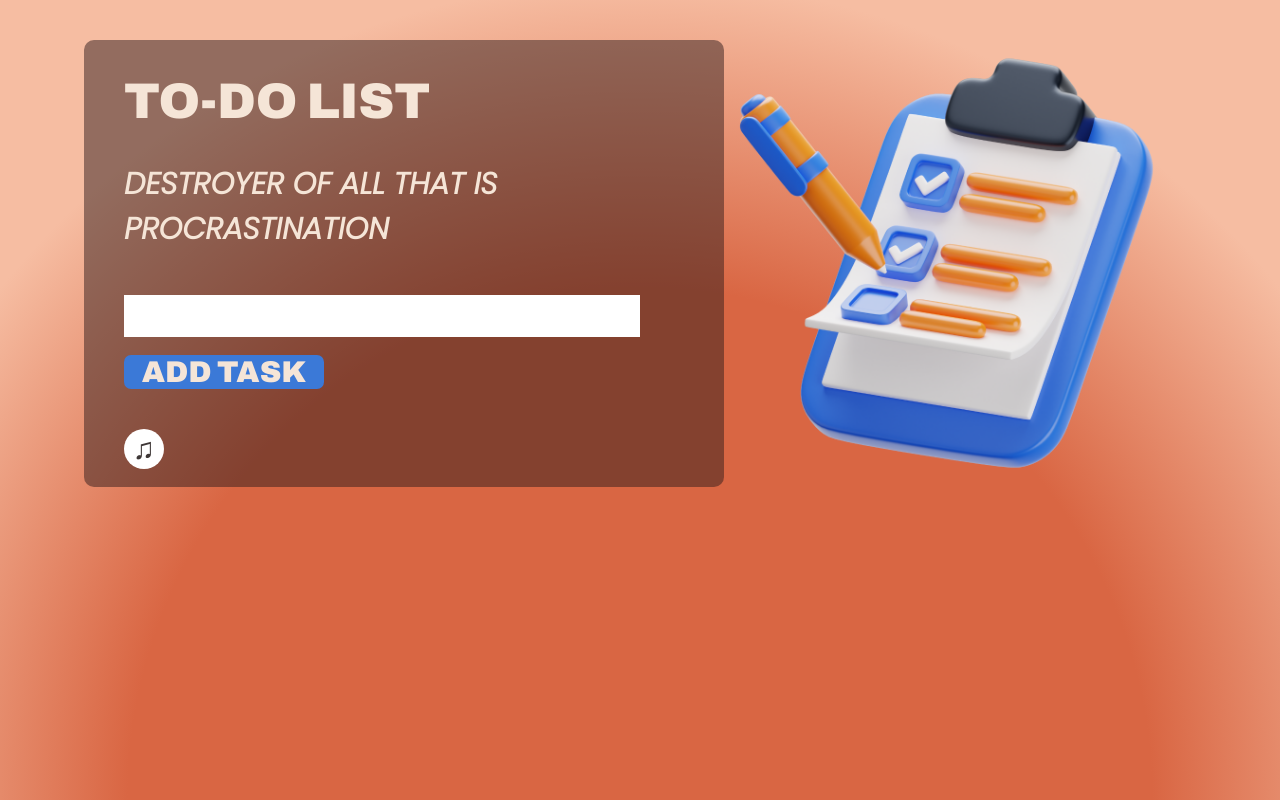
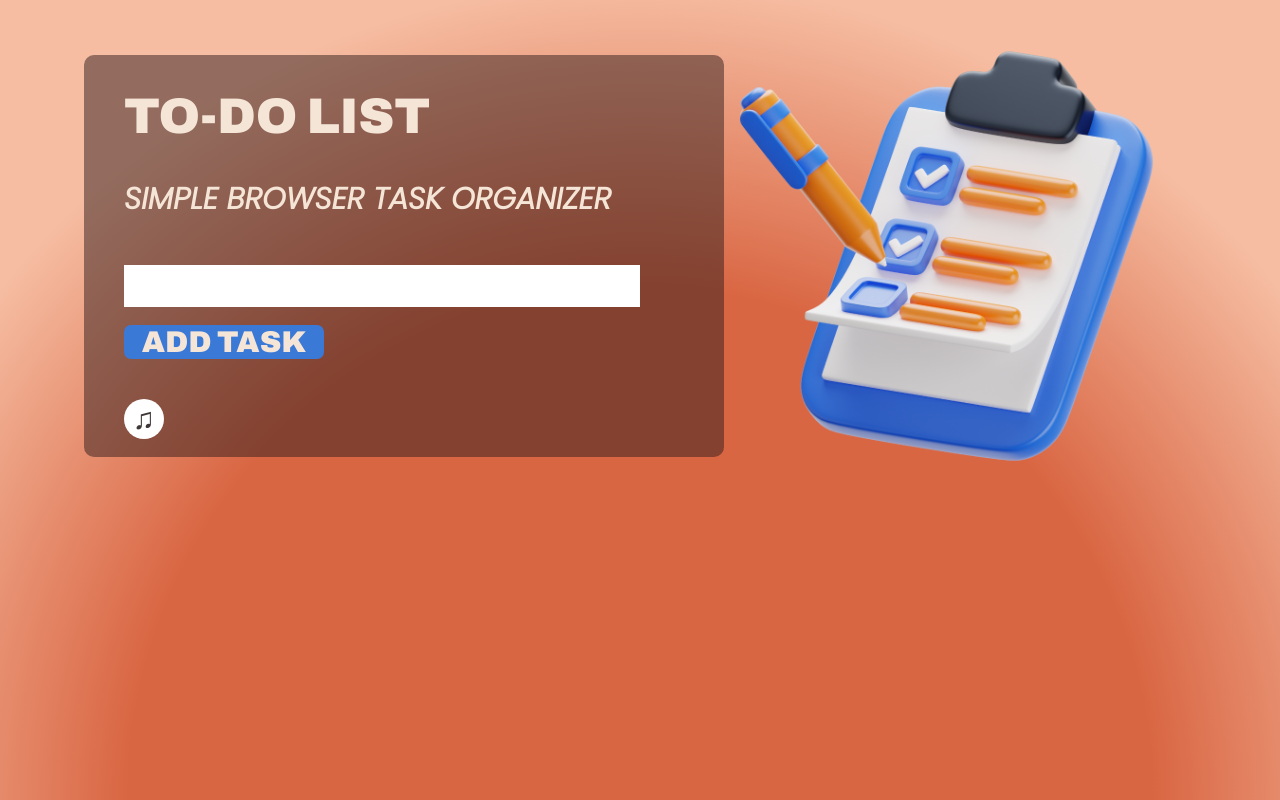
Before and after one commit to morallyearlgrey/todolist, a React (Create React App) app in the folder todolist/: page / in a window 1280 px wide. Built offline with nearby package versions, Linux system fonts and the light colour scheme.

Commit message:
Final changes and hosted

```diff
--- a/todolist/src/App.jsx
+++ b/todolist/src/App.jsx
@@ -23,7 +23,7 @@ function App() {
       <div className="Left">
       <div className="Text">
         <h1 className="Headline">TO-DO LIST</h1>
-        <h1 className="Subheading">DESTROYER OF ALL THAT IS PROCRASTINATION</h1>
+        <h1 className="Subheading">SIMPLE BROWSER TASK ORGANIZER</h1>
       </div>
       <div className="Content">
         <h1>{ tasksList.map((task, key) => {
```
